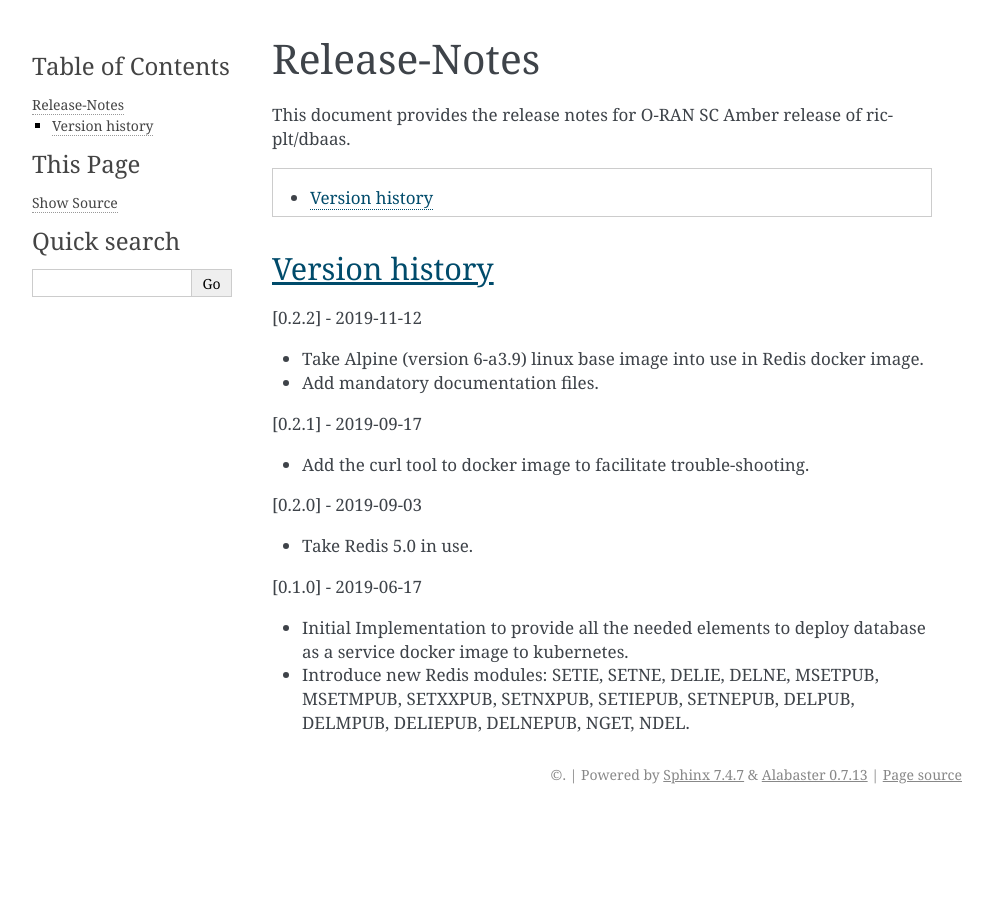
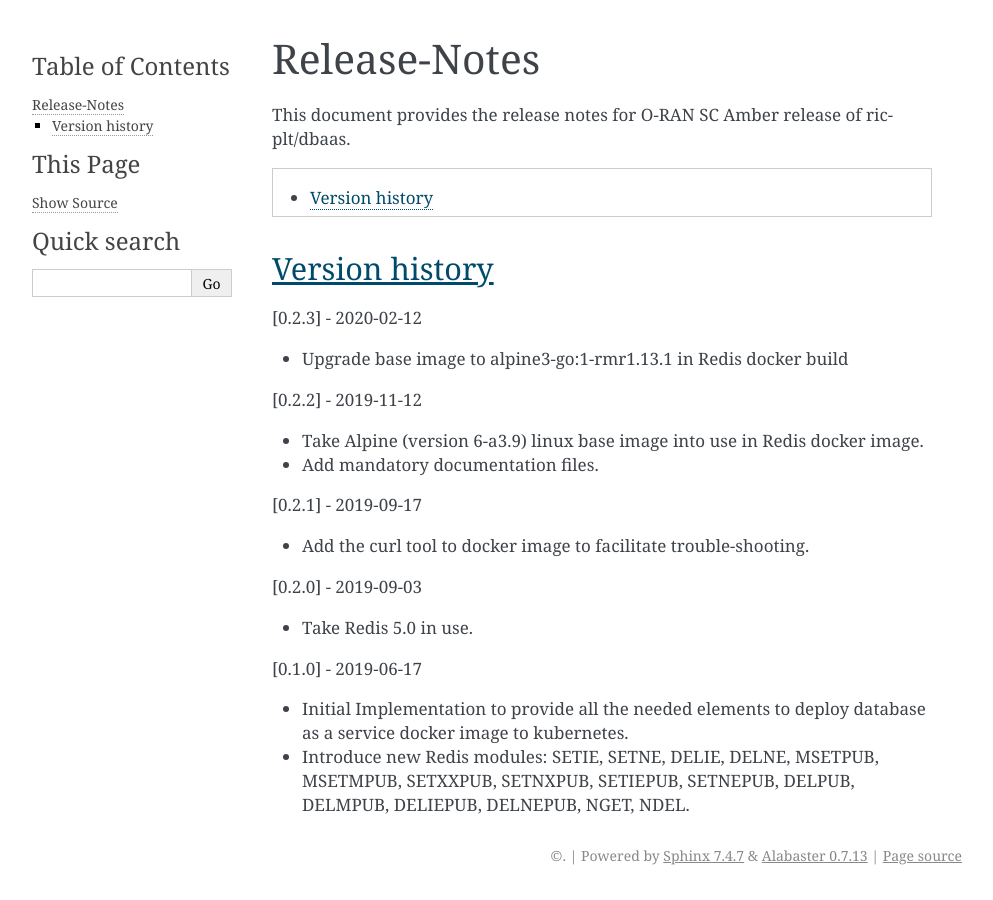
Before and after one commit to o-ran-sc/ric-plt-dbaas, a Sphinx documentation site: the page built from docs/release-notes.rst, in a window 1280 px wide. Shown: the whole page, without its empty margins (148-1141 px from the left). Built offline with Sphinx 7.4.7, drawn with Linux system fonts in a browser that asks for light colours.

Commit message:
Upgrade Alpine base builder image
Switch from old base builder image with outdated NNG.
Document change in release notes as version 0.2.3.

Signed-off-by: Lott, Christopher (cl778h) <cl778h@att.com>
Change-Id: I644e5fb42b548a92a9e8928812bc495834c4ba96

```diff
--- a/docs/release-notes.rst
+++ b/docs/release-notes.rst
@@ -31,6 +31,10 @@ ric-plt/dbaas.
 Version history
 ---------------
 
+[0.2.3] - 2020-02-12
+
+* Upgrade base image to alpine3-go:1-rmr1.13.1 in Redis docker build
+
 [0.2.2] - 2019-11-12
 
 * Take Alpine (version 6-a3.9) linux base image into use in Redis docker image.
```
Also changed, not shown: 1 other file.
